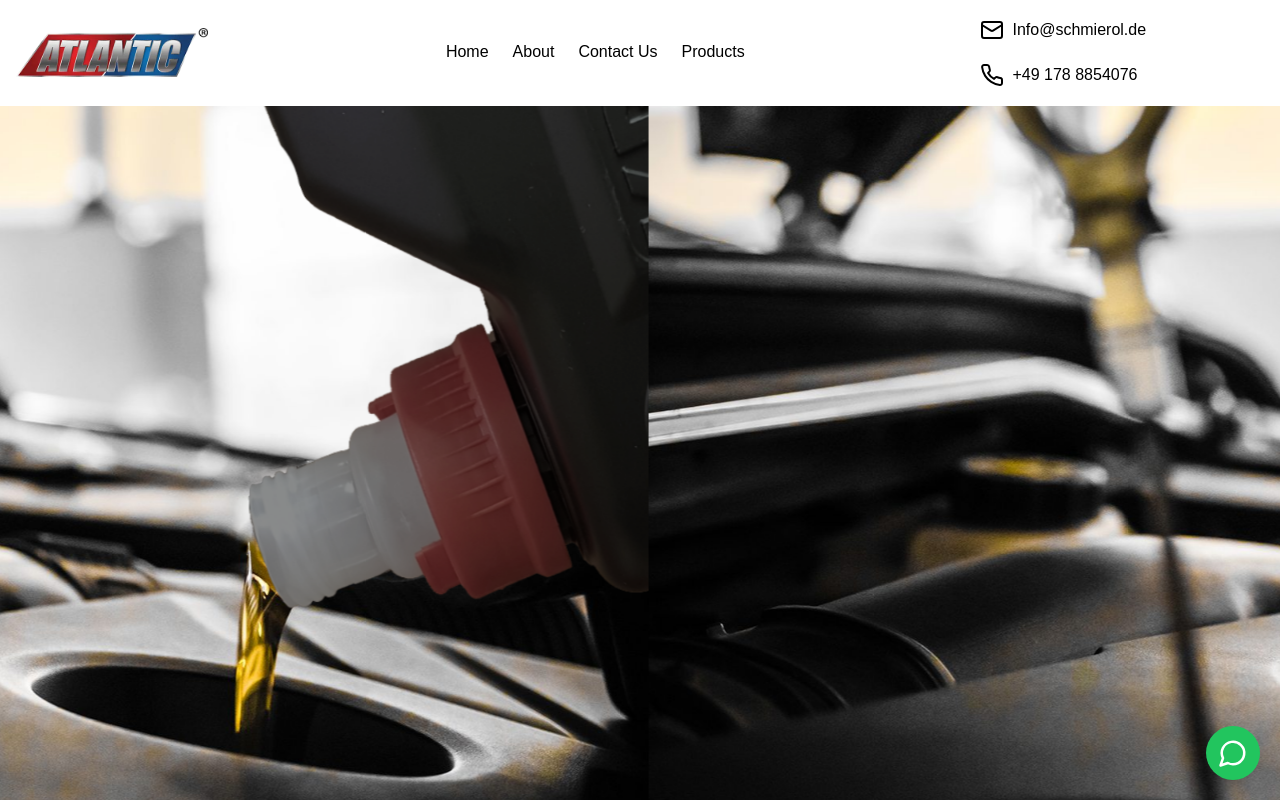
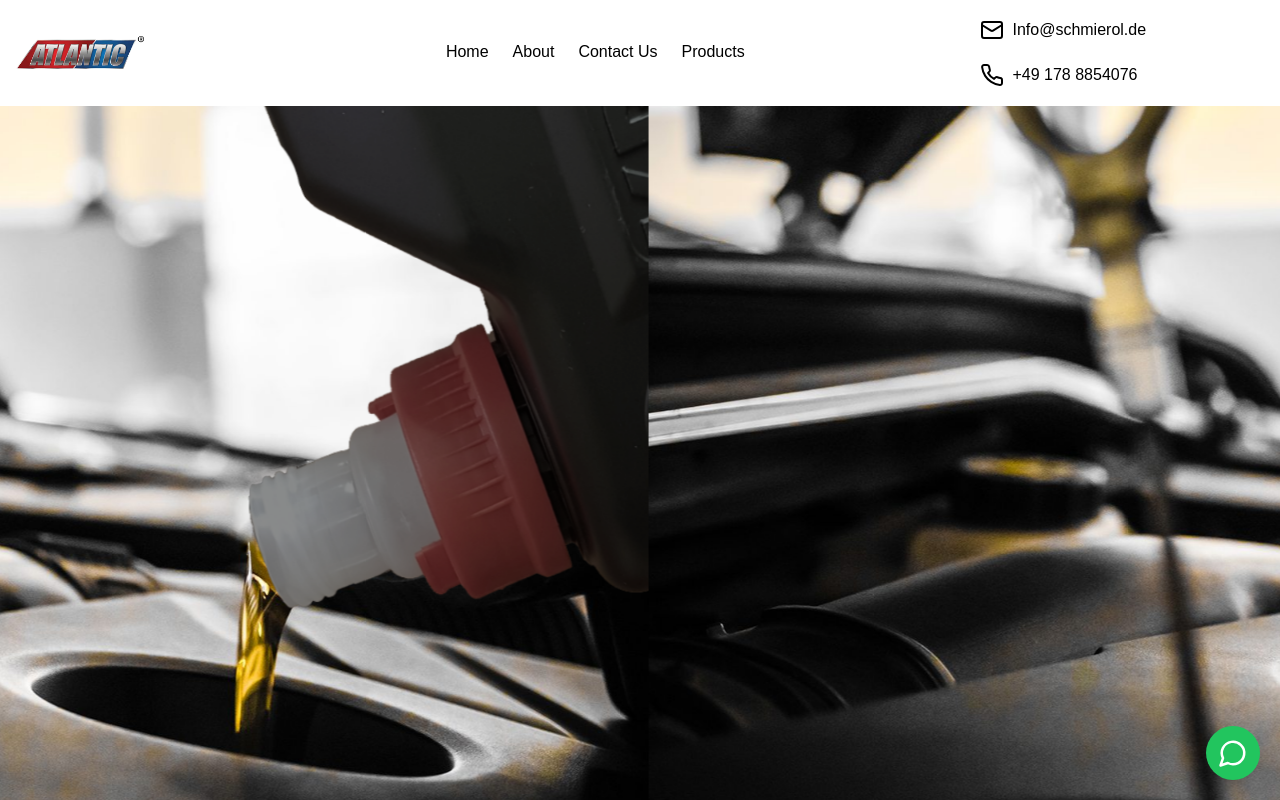
Before and after one commit to cooleo273/atlanticlubes, a React (Create React App) app: page / in a window 1280 px wide. Shown: the top 800 px of the page. Built offline with nearby package versions, Linux system fonts and the light colour scheme; the HTML template or start-up script is replaced by a standard one.

Commit message:
making the image in the background

```diff
--- a/src/components/navbar/navbar.tsx
+++ b/src/components/navbar/navbar.tsx
@@ -34,8 +34,19 @@ const Navbar: React.FC = () => {
     >
       {/* Logo */}
       <Link to="/" onClick={handleLinkClick} className="flex-shrink-0 flex-1">
-        <img src={img} alt="Logo" className="w-32 md:w-48" />
-      </Link>
+      <div
+        style={{
+          backgroundImage: `url("${img}")` ,
+          width: "8rem",
+          height: "64px",
+          backgroundSize: "contain",
+          backgroundRepeat: "no-repeat",
+          backgroundPosition: "center",
+          pointerEvents: "none", // Prevents interaction with the image itself
+        }}
+        className="h-16" // Adjust height if needed
+      ></div>
+    </Link>
 
       {/* Menu Button for Mobile */}
       {isMobile && (
```
